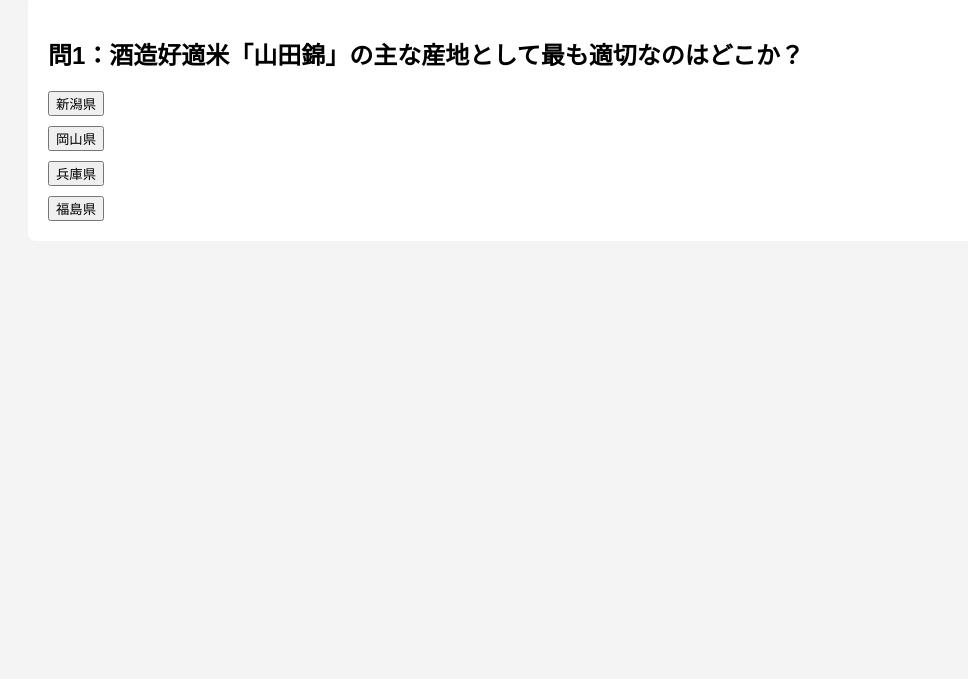
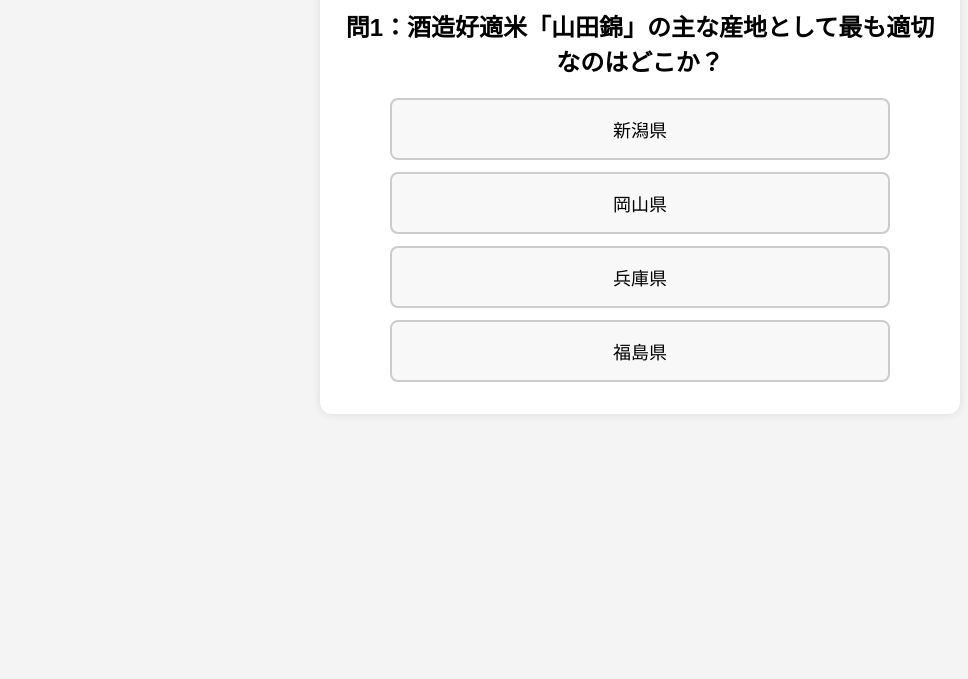
Before and after one commit to soya-code/sake-quiz-app, a plain HTML site: page index.html in a window 1280 px wide. Shown: the part 121-800 px from the top of the page, without its empty margins (0-968 px from the left). Drawn offline with Linux system fonts and the light colour scheme.

Commit message:
Add files via upload

```diff
--- a/style.css
+++ b/style.css
@@ -3,13 +3,44 @@ body {
   font-family: sans-serif;
   padding: 20px;
   background-color: #f4f4f4;
+  margin: 0;
+  display: flex;
+  justify-content: center;
 }
-#quiz-container {
+
+#app {
+  max-width: 600px;
+  width: 100%;
   background: white;
   padding: 20px;
-  border-radius: 8px;
+  border-radius: 12px;
+  box-shadow: 0 0 10px rgba(0, 0, 0, 0.1);
 }
+
+#quiz-container, #result-container {
+  margin-top: 20px;
+}
+
 button {
   display: block;
-  margin-top: 10px;
+  margin: 12px auto;
+  padding: 16px 20px;
+  font-size: 18px;
+  width: 100%;
+  max-width: 500px;
+  text-align: center;
+  border: 2px solid #ccc;
+  border-radius: 8px;
+  background-color: #f8f8f8;
+  transition: background-color 0.3s, transform 0.2s;
+  cursor: pointer;
 }
+
+button:hover {
+  background-color: #e0e0e0;
+  transform: scale(1.02);
+}
+
+h1, h2 {
+  text-align: center;
+}
```
